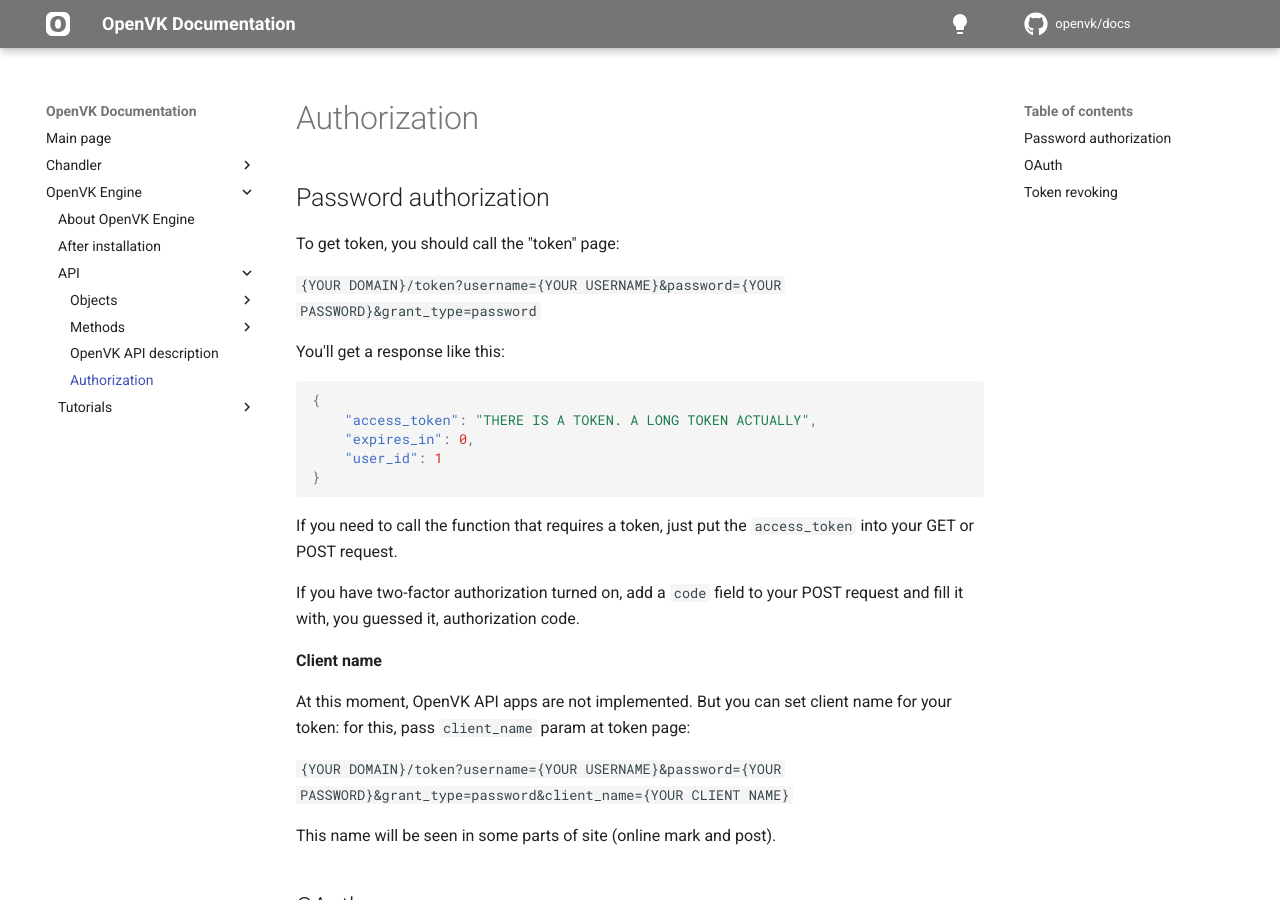
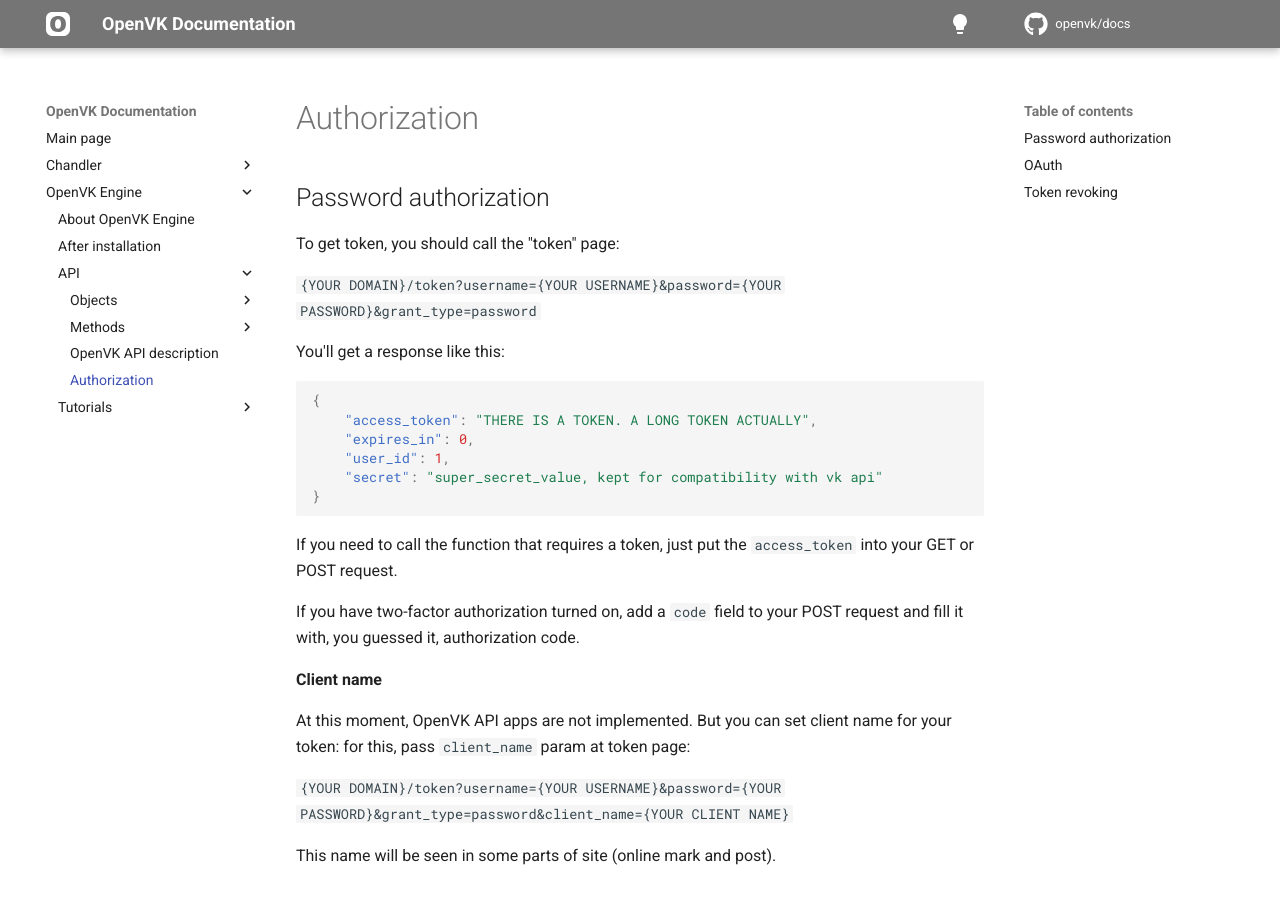
Before and after one commit to OpenVK/docs, an MkDocs documentation site: the page built from docs/openvk_engine/api/authorization.md, in a window 1280 px wide and 900 px high. Built offline with MkDocs 1.6.1 and Material for MkDocs 9.7.7, drawn with Linux system fonts in a browser that asks for light colours; comment, search, counter and statistics services are not loaded.

Commit message:
Update authorization.md
after https://github.com/OpenVK/openvk/pull/1203 /token now returns "secret"

````diff
--- a/docs/openvk_engine/api/authorization.md
+++ b/docs/openvk_engine/api/authorization.md
@@ -10,7 +10,8 @@
 {
     "access_token": "THERE IS A TOKEN. A LONG TOKEN ACTUALLY",
     "expires_in": 0,
-    "user_id": 1
+    "user_id": 1,
+    "secret": "super_secret_value, kept for compatibility with vk api"
 }
 ```
 
````
